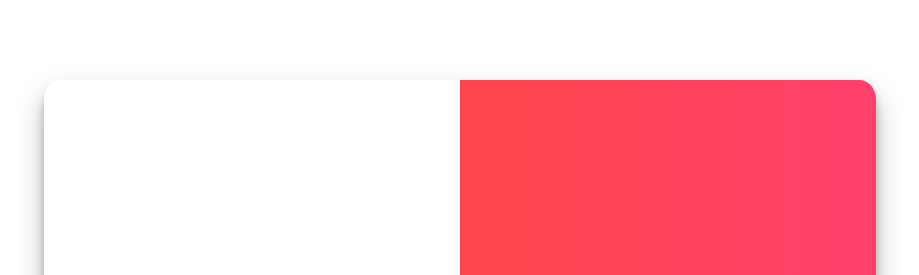
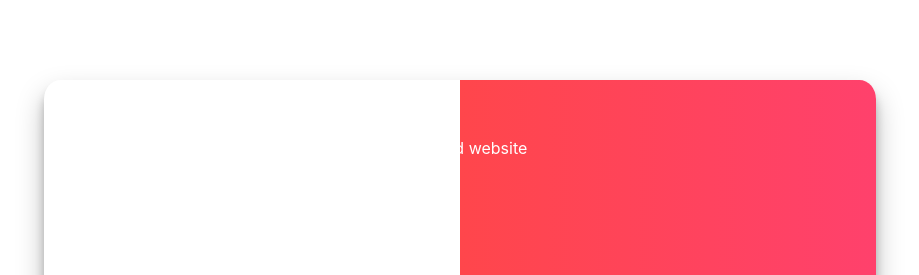
Before and after one commit to HozefaRauf/website2, a React (Create React App) app in the folder website/: page / in a window 1280 px wide. Shown: the top 275 px of the page, without its empty margins (180-1099 px from the left). Built offline with nearby package versions, Linux system fonts and the light colour scheme.

Commit message:
left-banner

```diff
--- a/website/src/css/LoginSignup.css
+++ b/website/src/css/LoginSignup.css
@@ -85,6 +85,12 @@
     transform: translateX(0);
     transition: transform 0.6s ease-in-out;
 }
+.left-banner{
+    transform: translateX(-20%);
+}
+.left-banner.active{
+    transform: translateX(0);
+}
 .login-form{
     display: flex;
     flex-direction: column;
--- a/website/src/js/LoginSignup.js
+++ b/website/src/js/LoginSignup.js
@@ -32,7 +32,7 @@ export default function LoginSignup() {
         <div className={`banner-container ${!signin ? 'active' : ''}`}>
           <div className={`banner ${!signin ? 'active' : ''}`}>
 
-            <div className='left-banner' activity={signin}>
+            <div className={`banners left-banner ${!signin ? 'active' : ''}`}>
               <h1>Sign In</h1>
               <p>welcome to our website </p>
               <Component.GhostButton onClick={()=> toggle(true)}>SIGN IN</Component.GhostButton>
```
